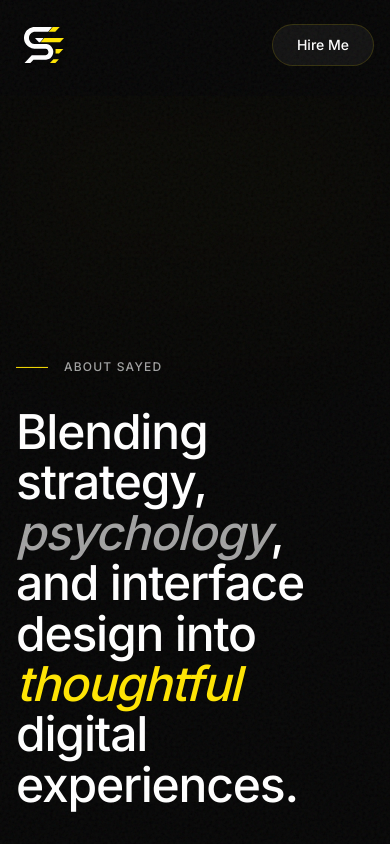
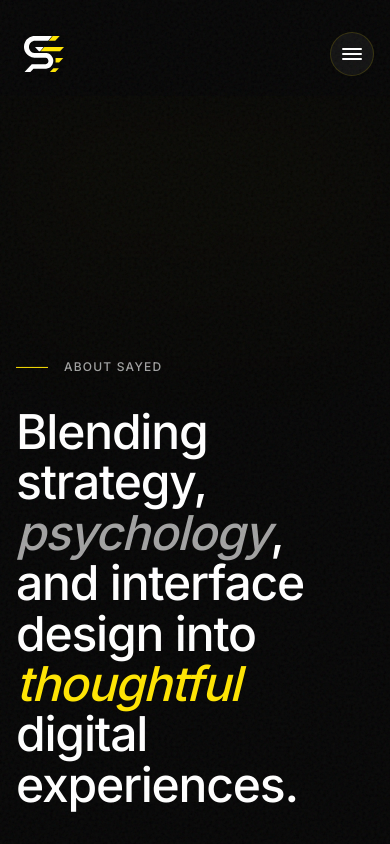
Before and after one commit to sayedyman/sayed-portfolio, a Next.js app: page /about in a window 390 px wide. Shown: the top 844 px of the page. Built offline with nearby package versions, Linux system fonts and the light colour scheme; a web font is replaced by a local one.

Commit message:
Add cinematic mobile navigation redesign

```diff
--- a/src/app/globals.css
+++ b/src/app/globals.css
@@ -106,6 +106,9 @@
     padding-left: env(safe-area-inset-left);
     padding-right: env(safe-area-inset-right);
   }
+  body.mobile-nav-open {
+    overflow: hidden;
+  }
 
   h1, h2, h3, h4, h5, h6 {
     @apply font-heading font-medium tracking-tight;
--- a/src/components/layout/Navbar.tsx
+++ b/src/components/layout/Navbar.tsx
@@ -1,20 +1,99 @@
 "use client";
 
-import { useState } from "react";
+import { useState, useEffect } from "react";
 import Link from "next/link";
 import Image from "next/image";
 import { usePathname } from "next/navigation";
-import { motion, useScroll, useMotionValueEvent } from "framer-motion";
+import { motion, useScroll, useMotionValueEvent, AnimatePresence } from "framer-motion";
 import { useLenis } from "lenis/react";
 import { MagneticButton } from "@/components/ui/MagneticButton";
 import { Container } from "./Container";
+
+const menuVariants = {
+  closed: {
+    y: "-100%",
+    opacity: 0,
+    transition: {
+      duration: 0.6,
+      ease: [0.16, 1, 0.3, 1] as const,
+      when: "afterChildren"
+    }
+  },
+  open: {
+    y: 0,
+    opacity: 1,
+    transition: {
+      duration: 0.7,
+      ease: [0.16, 1, 0.3, 1] as const,
+      when: "beforeChildren",
+      staggerChildren: 0.08
+    }
+  }
+};
+
+const linkVariants = {
+  closed: {
+    opacity: 0,
+    y: 20,
+    transition: {
+      duration: 0.4,
+      ease: [0.16, 1, 0.3, 1] as const
+    }
+  },
+  open: {
+    opacity: 1,
+    y: 0,
+    transition: {
+      type: "spring" as const,
+      stiffness: 90,
+      damping: 18,
+      mass: 0.8
+    }
+  }
+};
+
 
 export function Navbar() {
   const { scrollY } = useScroll();
   const [hidden, setHidden] = useState(false);
   const [isScrolled, setIsScrolled] = useState(false);
+  const [isOpen, setIsOpen] = useState(false);
+  const [mounted, setMounted] = useState(false);
   const pathname = usePathname();
   const lenis = useLenis();
+
+  useEffect(() => {
+    setMounted(true);
+  }, []);
+
+  // Escape key close
+  useEffect(() => {
+    const handleKeyDown = (e: KeyboardEvent) => {
+      if (e.key === "Escape") setIsOpen(false);
+    };
+    window.addEventListener("keydown", handleKeyDown);
+    return () => window.removeEventListener("keydown", handleKeyDown);
+  }, []);
+
+  // Close on route change
+  useEffect(() => {
+    setIsOpen(false);
+  }, [pathname]);
+
+  // Lock scrolling when drawer open
+  useEffect(() => {
+    if (isOpen) {
+      document.body.classList.add("mobile-nav-open");
+      lenis?.stop();
+    } else {
+      document.body.classList.remove("mobile-nav-open");
+      lenis?.start();
+    }
+    return () => {
+      document.body.classList.remove("mobile-nav-open");
+      lenis?.start();
+    };
+  }, [isOpen, lenis]);
 
   useMotionValueEvent(scrollY, "change", (latest) => {
     if (latest > 50) {
@@ -62,12 +141,18 @@ export function Navbar() {
     }
   };
 
+  const handleMobileLinkClick = (e: React.MouseEvent<HTMLAnchorElement, MouseEvent>) => {
+    setIsOpen(false);
+    handleScroll(e);
+  };
+
   return (
+    <>
       <motion.header
         className={`fixed top-0 left-0 w-full z-50 transition-all duration-500 ease-[cubic-bezier(0.16,1,0.3,1)] ${
           isScrolled
-          ? "pt-[max(env(safe-area-inset-top),1rem)] pb-3 bg-background/80 backdrop-blur-md border-b border-border/40 shadow-sm"
-          : "pt-[max(env(safe-area-inset-top),1.5rem)] pb-6 md:pt-[max(env(safe-area-inset-top),2rem)] md:pb-8 lg:pb-10 bg-transparent border-b border-transparent shadow-none"
+            ? "pt-[max(env(safe-area-inset-top),1.25rem)] pb-4 bg-background/80 backdrop-blur-md border-b border-border/40 shadow-sm"
+            : "pt-[max(env(safe-area-inset-top),2rem)] pb-6 md:pt-[max(env(safe-area-inset-top),2rem)] md:pb-8 lg:pb-10 bg-transparent border-b border-transparent shadow-none"
         }`}
         initial={{ y: -100, opacity: 0 }}
         animate={{ y: hidden ? -100 : 0, opacity: hidden ? 0 : 1 }}
@@ -92,15 +177,125 @@ export function Navbar() {
               <Link href="/#journal" onClick={handleScroll} className="text-sm font-medium hover:opacity-70 touch-active transition-opacity">Journal</Link>
             </nav>
 
-          <div className="flex items-center">
+            {/* Desktop CTA Only */}
+            <div className="hidden md:flex items-center">
               <Link href="/contact" passHref>
                 <MagneticButton variant="secondary" className="py-2.5 px-6 text-sm animate-idle-shimmer">
                   Hire Me
                 </MagneticButton>
               </Link>
             </div>
+
+            {/* Mobile Hamburger Trigger Dial */}
+            {mounted && (
+              <div className="flex md:hidden items-center z-50">
+                <MagneticButton
+                  variant="secondary"
+                  onClick={() => setIsOpen(!isOpen)}
+                  className="w-11 h-11 p-0 rounded-full flex items-center justify-center animate-idle-shimmer"
+                >
+                  <div className="relative w-5 h-5 flex items-center justify-center">
+                    <motion.span
+                      animate={isOpen ? { rotate: 45, y: 0 } : { rotate: 0, y: -5 }}
+                      className="absolute w-5 h-[1.5px] bg-foreground rounded-full"
+                      transition={{ duration: 0.3, ease: [0.16, 1, 0.3, 1] }}
+                    />
+                    <motion.span
+                      animate={isOpen ? { opacity: 0, scale: 0.8 } : { opacity: 1, scale: 1 }}
+                      className="absolute w-5 h-[1.5px] bg-foreground rounded-full"
+                      transition={{ duration: 0.2 }}
+                    />
+                    <motion.span
+                      animate={isOpen ? { rotate: -45, y: 0 } : { rotate: 0, y: 5 }}
+                      className="absolute w-5 h-[1.5px] bg-foreground rounded-full"
+                      transition={{ duration: 0.3, ease: [0.16, 1, 0.3, 1] }}
+                    />
+                  </div>
+                </MagneticButton>
+              </div>
+            )}
           </div>
         </Container>
       </motion.header>
+
+      {/* Cinematic Fullscreen Mobile Drawer */}
+      {mounted && (
+        <AnimatePresence>
+          {isOpen && (
+            <motion.div
+              variants={menuVariants}
+              initial="closed"
+              animate="open"
+              exit="closed"
+              className="fixed inset-0 z-40 bg-background/98 backdrop-blur-2xl border-b border-border/40 flex flex-col justify-between h-screen h-dvh"
+            >
+              <div
+                onClick={() => setIsOpen(false)}
+                className="absolute inset-0 z-0 bg-transparent"
+              />
+              <div className="relative z-10 flex-1 flex flex-col justify-between pt-[calc(max(env(safe-area-inset-top),1.5rem)+5.5rem)] px-6 pb-[calc(max(env(safe-area-inset-bottom),2rem)+1.5rem)] overflow-y-auto w-full">
+                <nav className="flex flex-col gap-8 mt-4">
+                  {[
+                    { name: "Work", href: "/#work" },
+                    { name: "About", href: "/#about" },
+                    { name: "Experience", href: "/#experience" },
+                    { name: "Journal", href: "/#journal" }
+                  ].map((link, idx) => (
+                    <motion.div key={link.name} variants={linkVariants}>
+                      <Link
+                        href={link.href}
+                        onClick={handleMobileLinkClick}
+                        className="group flex items-baseline gap-4 py-3 border-b border-border/5 touch-active"
+                      >
+                        <span className="text-primary font-heading text-sm font-semibold tracking-widest">0{idx + 1}</span>
+                        <span className="text-3xl font-heading font-medium tracking-tight uppercase group-hover:text-primary transition-colors">
+                          {link.name}
+                        </span>
+                      </Link>
+                    </motion.div>
+                  ))}
+                </nav>
+
+                <div className="flex flex-col gap-8 mt-12 w-full">
+                  <motion.div variants={linkVariants} className="flex flex-col gap-4 w-full">
+                    <Link href="/#work" passHref onClick={() => setIsOpen(false)} className="w-full">
+                      <MagneticButton className="w-full justify-center px-8 py-4 text-xs font-semibold tracking-widest uppercase touch-active">
+                        View Projects
+                      </MagneticButton>
+                    </Link>
+                    <Link href="/contact" passHref onClick={() => setIsOpen(false)} className="w-full">
+                      <MagneticButton variant="ghost" className="w-full justify-center px-8 py-4 text-xs font-semibold tracking-widest uppercase border border-border/50 touch-active">
+                        Let&apos;s Work Together
+                      </MagneticButton>
+                    </Link>
+                  </motion.div>
+
+                  <motion.div
+                    variants={linkVariants}
+                    className="flex items-center justify-between border-t border-border/10 pt-6 text-[10px] font-medium text-muted-foreground uppercase tracking-[0.25em]"
+                  >
+                    {[
+                      { name: "LinkedIn", href: "https://www.linkedin.com/in/sayed-ayman/" },
+                      { name: "Behance", href: "https://www.behance.net/sayedelghanam1" },
+                      { name: "GitHub", href: "https://github.com/sayedyman" }
+                    ].map((social) => (
+                      <a
+                        key={social.name}
+                        href={social.href}
+                        target="_blank"
+                        rel="noopener noreferrer"
+                        className="opacity-70 hover:opacity-100 hover:text-primary transition-colors"
+                      >
+                        {social.name}
+                      </a>
+                    ))}
+                  </motion.div>
+                </div>
+              </div>
+            </motion.div>
+          )}
+        </AnimatePresence>
+      )}
+    </>
   );
 }
```
Lines whose indentation alone changed are shown as unchanged.
